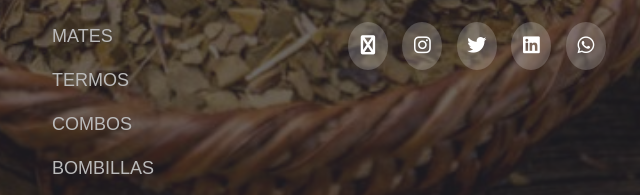
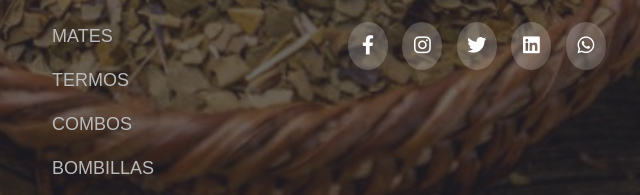
Before and after one commit to pelucaa17/TPE-WEB, a plain HTML site: page index.html in a window 1280 px wide. Shown: the part 810-1005 px from the top of the page, 607-1247 px from the left. Drawn offline with Linux system fonts and the light colour scheme; a web font is replaced by a local one.

Commit message:
logo facebook

```diff
--- a/index.html
+++ b/index.html
@@ -88,7 +88,7 @@
                     <h4>Siguenos</h4>
                     <div class="social-link">
                         <a class="btnfacebook" href="#">
-                            <i class="fa fa-facebook-f"></i></a>
+                            <i class="fab fa-facebook-f"></i></a>
                         <a href="#"><i class="fab fa-instagram"></i></a>
                         <a href="#"><i class="fab fa-twitter"></i></a>
                         <a href="#"><i class="fab fa-linkedin"></i></a>
```
